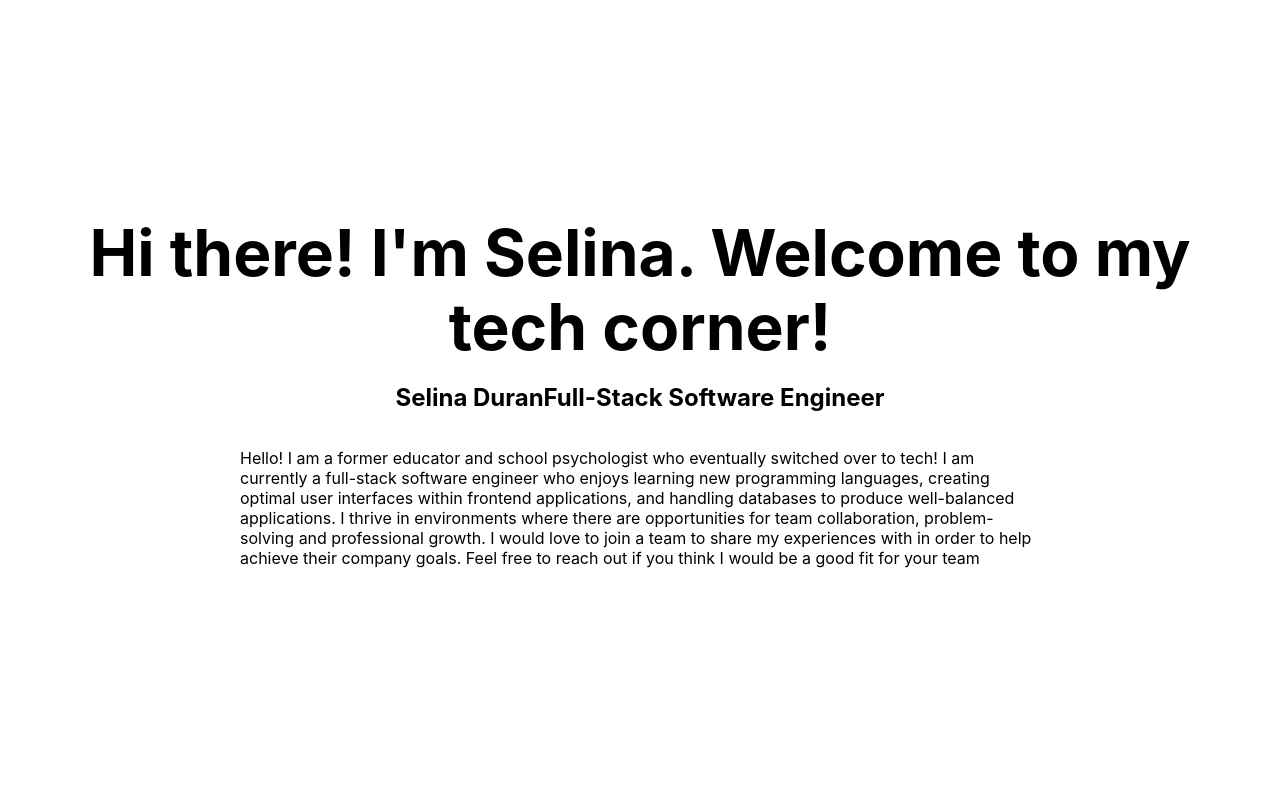
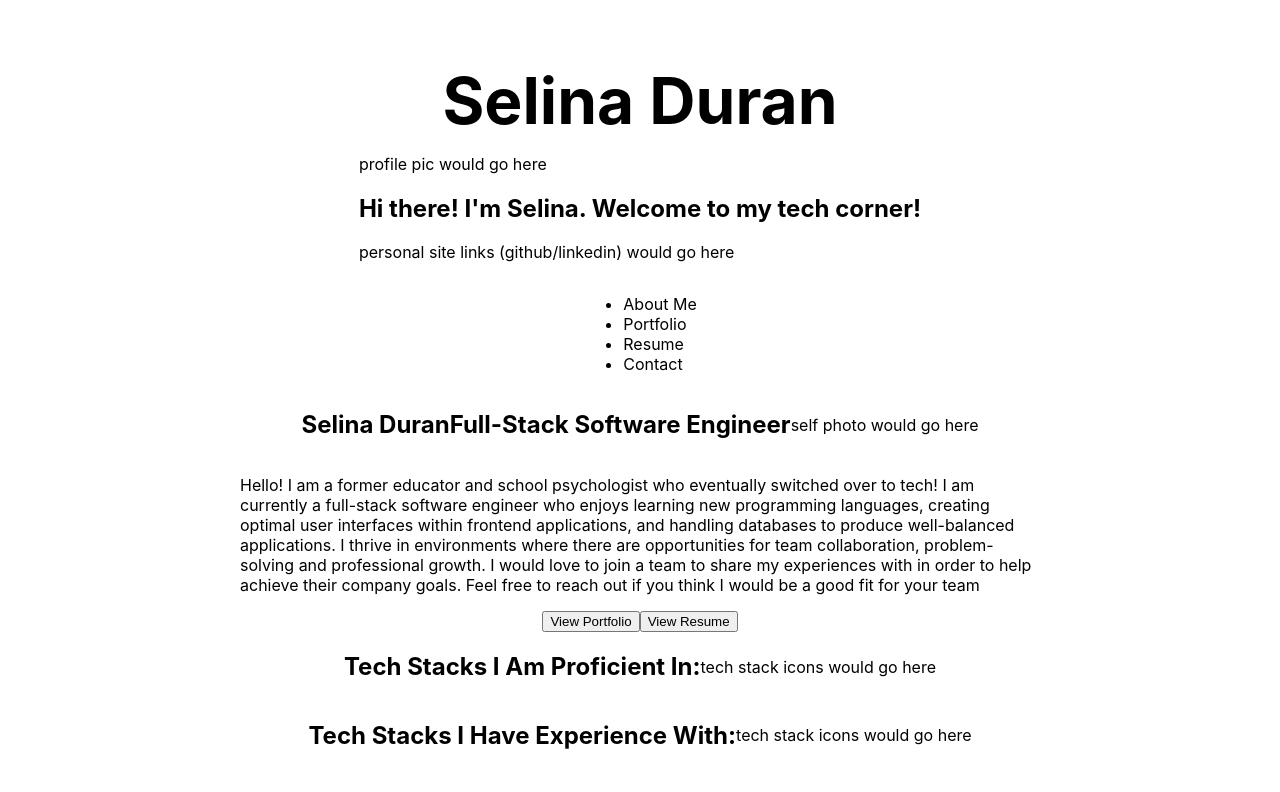
Before and after one commit to selinaduran/Personal-Portfolio, a Next.js app in the folder personal_portfolio/: page / in a window 1280 px wide. Shown: the top 792 px of the page. Built offline with nearby package versions, Linux system fonts and the light colour scheme.

Commit message:
added details to home page

```diff
--- a/personal_portfolio/pages/index.js
+++ b/personal_portfolio/pages/index.js
@@ -12,14 +12,38 @@ export default function Home() {
 
       <main className={styles.main}>
         <div>
-          <h1 className={styles.title}>
-            Hi there! I'm Selina. Welcome to my tech corner!
-          </h1>
+          <h1 className={styles.title}>Selina Duran</h1>
+          <p>profile pic would go here</p>
+          <h2>Hi there! I'm Selina. Welcome to my tech corner!</h2>
+          <p>personal site links (github/linkedin) would go here</p>
+        </div>
+        <div>
+          <ul>
+            <li>About Me</li>
+            <li>Portfolio</li>
+            <li>Resume</li>
+            <li>Contact</li>
+          </ul>
         </div>
         <div className={styles.grid}>
           <h2>Selina Duran</h2>
           <h2>Full-Stack Software Engineer</h2>
+          <p>self photo would go here</p>
           <p>Hello! I am a former educator and school psychologist who eventually switched over to tech! I am currently a full-stack software engineer who enjoys learning new programming languages, creating optimal user interfaces within frontend applications, and handling databases to produce well-balanced applications. I thrive in environments where there are opportunities for team collaboration, problem-solving and professional growth. I would love to join a team to share my experiences with in order to help achieve their company goals. Feel free to reach out if you think I would be a good fit for your team</p>
+          <button>View Portfolio</button>
+          <button>View Resume</button>
+        </div>
+        <div className={styles.grid}>
+          <h2>Tech Stacks I Am Proficient In:</h2>
+          <p>tech stack icons would go here</p>
+        </div>
+        <div className={styles.grid}>
+          <h2>Tech Stacks I Have Experience With:</h2>
+          <p>tech stack icons would go here</p>
+        </div>
+        <div className={styles.grid}>
+          <h2>Featured Projects</h2>
+          <p>featured projects would go here</p>
         </div>
       </main>
 
```
